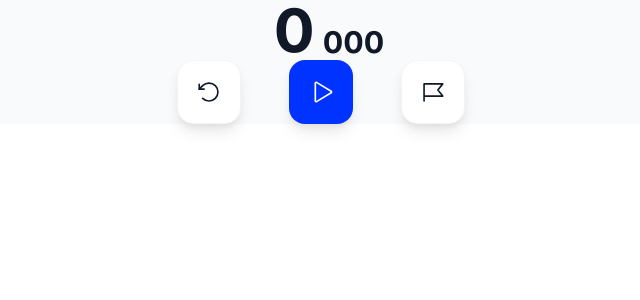
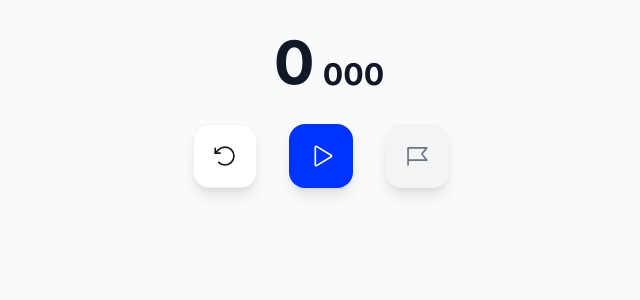
Before and after one commit to wdonval/stopwatch, a React (Vite) app: page / in a window 1280 px wide. Shown: the top 300 px of the page, without its empty margins (319-959 px from the left). Built offline with nearby package versions, Linux system fonts and the light colour scheme.

Commit message:
fix controls & display style

```diff
--- a/index.html
+++ b/index.html
@@ -1,10 +1,10 @@
 <!DOCTYPE html>
-<html lang="en">
+<html lang="en" class="bg-gray-50">
 	<head>
 		<meta charset="UTF-8" />
 		<link rel="icon" type="image/svg+xml" href="/src/favicon.svg" />
 		<meta name="viewport" content="width=device-width, initial-scale=1.0" />
-    <title>Vite App</title>
+		<title>KRONOMÈTRE EN LIGNE</title>
 	</head>
 	<body>
 		<div id="root"></div>
--- a/package.json
+++ b/package.json
@@ -1,5 +1,5 @@
 {
-  "version": "0.0.0",
+	"version": "0.1.0",
 	"scripts": {
 		"dev": "vite",
 		"build": "vite build",
--- a/src/components/TimerControl.jsx
+++ b/src/components/TimerControl.jsx
@@ -3,22 +3,23 @@ import { Play, Pause, ArrowCounterClockwise, FlagBanner } from "phosphor-react";
 
 export default function TimerControl({ started, reset, toggle, save }) {
 	return (
-		<div className="flex items-center justify-center gap-12">
+		<div className="flex items-center justify-center gap-8">
 			<button
-				className="flex-shrink-0 rounded-2xl shadow-lg flex items-center justify-center bg-white text-gray-900 h-16 w-16 border border-gray-100 transform active:scale-95 transition-transform duration-150"
+				className="flex-shrink-0 rounded-2xl shadow-lg flex items-center justify-center bg-white text-gray-900 h-16 w-16 border border-gray-100 transform active:scale-95 transition-transform duration-150 focus:outline-none focus-visible:ring-2 focus-visible:ring-primary focus-visible:ring-offset-2 focus-visible:ring-offset-gray-50"
 				onClick={reset}
 			>
 				<ArrowCounterClockwise size={26} />
 			</button>
 			<button
-				className="flex-shrink-0 rounded-2xl shadow-lg flex items-center justify-center bg-primary text-white h-16 w-16 transform active:scale-95 transition-transform duration-150"
+				className="flex-shrink-0 rounded-2xl shadow-lg flex items-center justify-center bg-primary text-white h-16 w-16 transform active:scale-95 transition-transform duration-150 focus:outline-none focus-visible:ring-2 focus-visible:ring-primary focus-visible:ring-offset-2 focus-visible:ring-offset-gray-50"
 				onClick={toggle}
 			>
 				{!started && <Play size={26} />}
 				{started && <Pause size={26} />}
 			</button>
 			<button
-				className="flex-shrink-0 rounded-2xl shadow-lg flex items-center justify-center bg-white text-gray-900 h-16 w-16 border border-gray-100 transform active:scale-95 transition-transform duration-150"
+				disabled
+				className="flex-shrink-0 rounded-2xl shadow-lg flex items-center justify-center bg-white text-gray-900 h-16 w-16 border border-gray-100 transform active:scale-95 transition-transform duration-150 focus:outline-none focus-visible:ring-2 focus-visible:ring-primary focus-visible:ring-offset-2 focus-visible:ring-offset-gray-50 disabled:active:scale-100 disabled:bg-gray-100 disabled:text-gray-500 disabled:cursor-not-allowed"
 				onClick={save}
 			>
 				<FlagBanner size={26} />
--- a/src/components/TimerDisplay.jsx
+++ b/src/components/TimerDisplay.jsx
@@ -48,8 +48,9 @@ export default function TimerDisplay({ time }) {
 			return time.hours;
 		}
 	};
+
 	return (
-		<div className="flex items-end justify-center font-bold gap-2 tabular-nums rounded-2xl">
+		<div className="flex items-end justify-center font-bold gap-2 tabular-nums rounded-2xl py-8">
 			<div className="text-6xl">{displayHours(time)}</div>
 			{time.hours != 0 && <div className="text-6xl">:</div>}
 			<div className="text-6xl">{displayMinutes(time)}</div>
--- /dev/null
+++ b/src/components/TimerLap.jsx
@@ -0,0 +1,13 @@
+import React from "react";
+
+export default function TimerLap() {
+	return (
+		<div className="rounded-xl shadow-lg bg-white p-4 flex justify-between tabular-nums font-semibold gap-8">
+			<div className="text-gray-500 flex-shrink-0">Tour 1</div>
+			<div className="flex gap-8">
+				<div>00:05,652</div>
+				<div>01:21,394</div>
+			</div>
+		</div>
+	);
+}
--- /dev/null
+++ b/src/components/TimerLaps.jsx
@@ -0,0 +1,10 @@
+import React from "react";
+import TimerLap from "@/components/TimerLap";
+
+export default function TimerLaps() {
+	return (
+		<div>
+			<TimerLap />
+		</div>
+	);
+}
```
Lines whose indentation alone changed are shown as unchanged.
